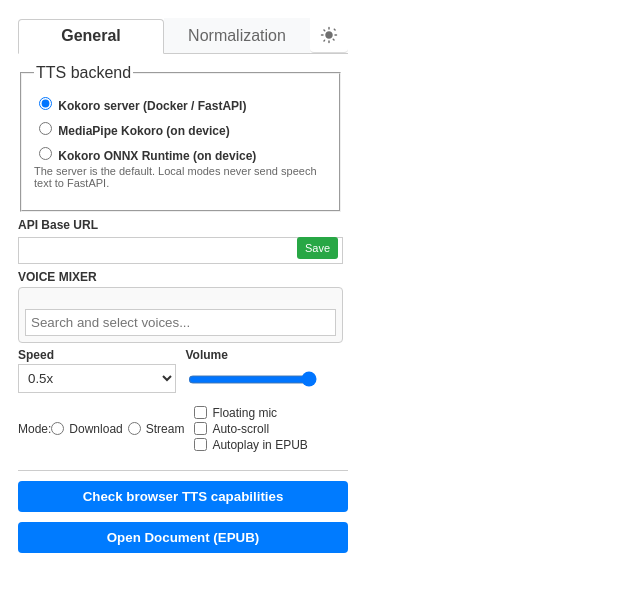
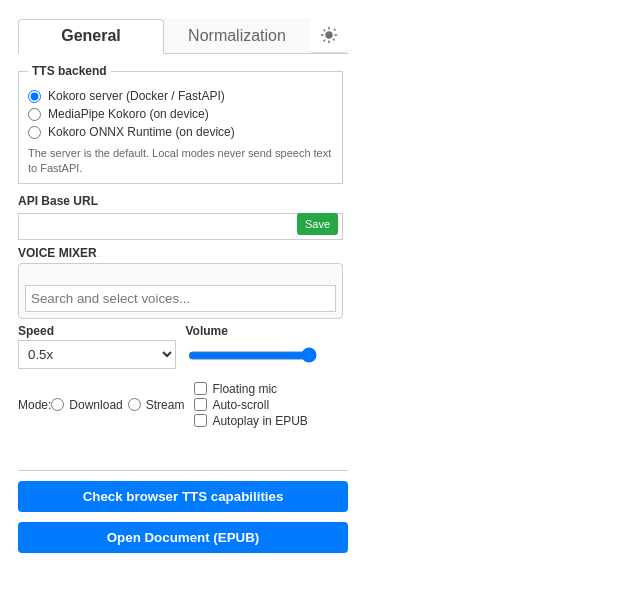
Before and after one commit to Fooftilly/kokoro-extension, a website: page popup.html in a window 1280 px wide. Shown: the whole page, without its empty margins (0-640 px from the left). Drawn offline with Linux system fonts and the light colour scheme.

Commit message:
style(popup): compact backend radio fieldset without hiding unavailable engines

```diff
--- a/popup.css
+++ b/popup.css
@@ -606,3 +606,9 @@
 .h-25 {
     height: 25px !important;
 }
+/* Explicit three-provider radios; show all choices even before local models are ready. */
+.backend-picker { border: 1px solid var(--border-color); padding: 7px 9px; margin: 0 0 10px; min-width: 0; }
+.backend-picker legend { font-size: 12px; font-weight: bold; padding: 0 4px; }
+.backend-picker label { display: flex; gap: 7px; align-items: center; font-weight: normal; margin: 4px 0; cursor: pointer; }
+.backend-picker input { flex-shrink: 0; margin: 0; }
+.backend-picker p { margin: 7px 0 0; line-height: 1.35; }
```
